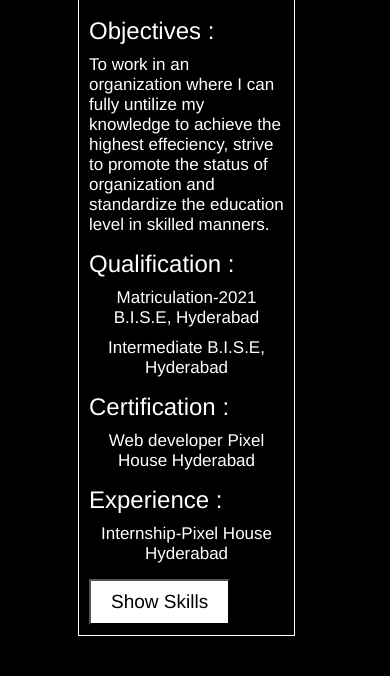
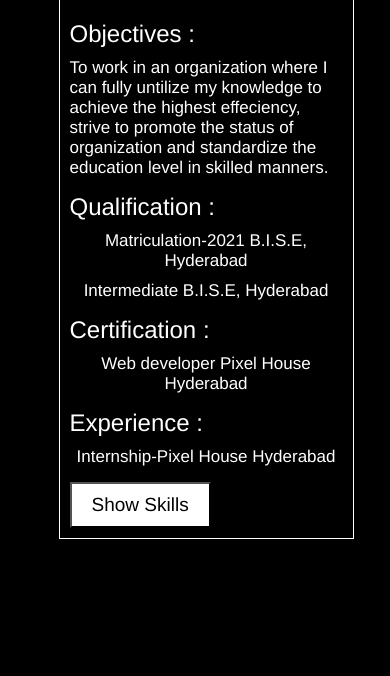
Before and after one commit to umerkhanuk/milestone1, a website: page index.html in a window 390 px wide. Shown: the part 266-942 px from the top of the page. After the commit the page ends 845 px from the top, so only its background shows below. Drawn offline with Linux system fonts and the light colour scheme.

Commit message:
Updated feature new

```diff
--- a/style.css
+++ b/style.css
@@ -10,7 +10,7 @@
     width: 50%;
     /* margin: 0px auto; */
     float: left;
-    margin: 40px 20%;
+    margin: 40px 25%;
     border: 1px solid;
     padding: 10px;
 }
@@ -79,3 +79,9 @@ button{
     list-style:circle;
 
 }
+@media only screen and (max-width: 600px) {
+    .main{
+        width: 70%;
+        margin: 40px 15%;
+    }
+  }
```
